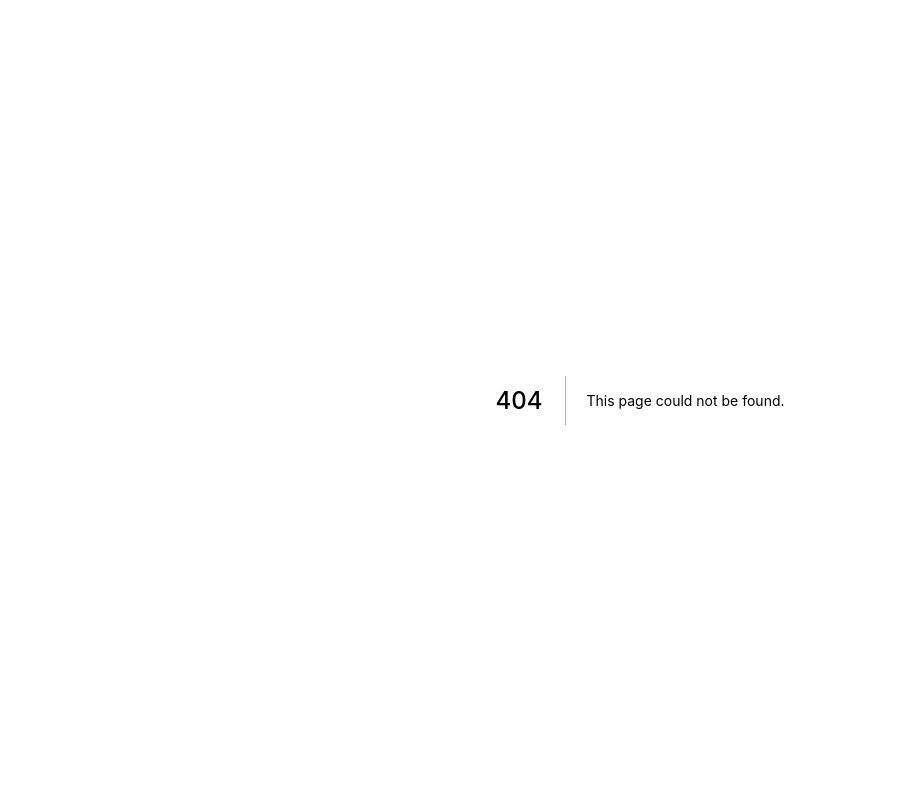
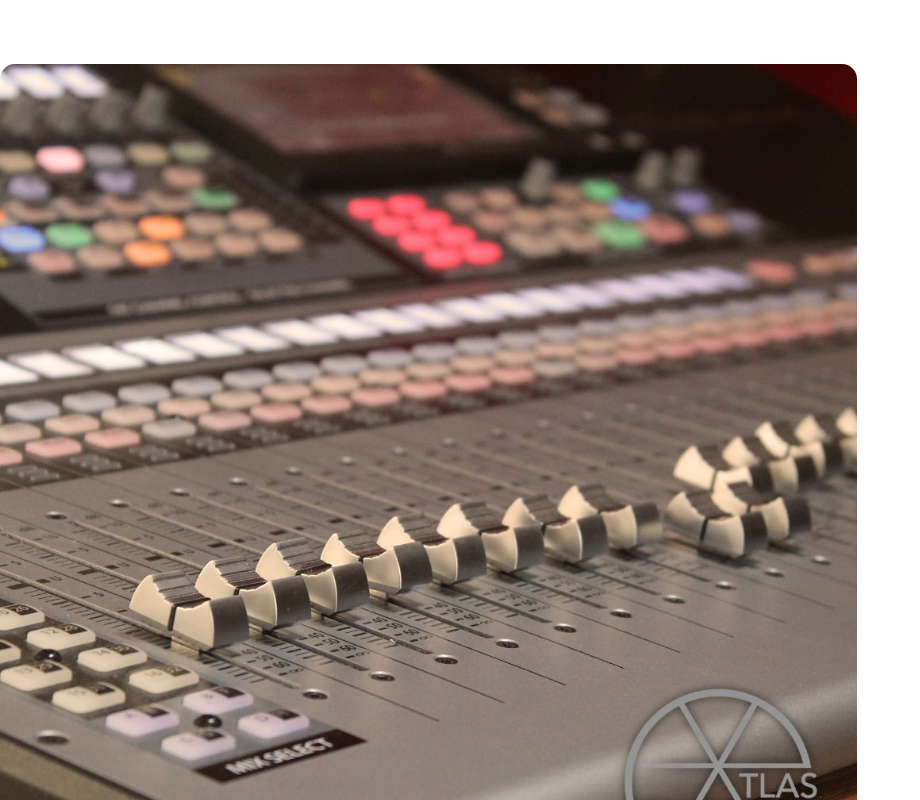
Before and after one commit to Norman-Ben/atlas_audio_website, a Next.js app: page /components/QuoteForm in a window 1280 px wide. Before the commit this address had no page. Shown: the top 800 px of the page, without its empty margins (0-920 px from the left). Built offline with nearby package versions, Linux system fonts and the light colour scheme.

Commit message:
add quote form page and components

```diff
--- /dev/null
+++ b/pages/components/QuoteForm.js
@@ -0,0 +1,25 @@
+import React from 'react';
+import styles, { layout } from '../style';
+import ContactUsButton from './ContactUsButton';
+import Image from 'next/image';
+import MixingDesk from '../../public/assets/AtlasMixingDeskPic.jpg';
+
+export default function QuoteForm() {
+  return (
+    <section className={`md:${layout.section} ${layout.sectionReverse}`}>
+      <div className={`${layout.sectionImgReverse}`}>
+        <Image
+          src={MixingDesk}
+          alt="Mixing Desk"
+          className="md:w-[90%] w-[65%] rounded-[15px] relative z-[5]"
+        />
+      </div>
+      <form>
+        <div className={layout.sectionInfo}>
+          <h2 className={styles.heading2}>Health Home Truths</h2>
+          <div className={`${styles.paragraph} max-w-[470px] mt-5`}></div>
+        </div>
+      </form>
+    </section>
+  );
+}
--- a/pages/components/index.js
+++ b/pages/components/index.js
@@ -9,6 +9,7 @@ import PortfolioContent from '../components/PortfolioContent';
 import ContactContent from '../components/ContactContent';
 import WhatWeDoCard from '../components/WhatWeDoCard';
 import WhatWeDoCardRev from '../components/WhatWeDoCardRev';
+import QuoteForm from '../components/QuoteForm';
 
 export {
   Navbar,
@@ -22,4 +23,5 @@ export {
   ContactContent,
   WhatWeDoCard,
   WhatWeDoCardRev,
+  QuoteForm,
 };
--- /dev/null
+++ b/pages/quote.js
@@ -0,0 +1,25 @@
+import React from 'react';
+import styles from './style.js';
+import { Navbar, Footer, QuoteForm } from './components/index.js';
+
+export default function Quote() {
+  return (
+    <div className="bg-primary w-full overflow-hidden">
+      <div className={`${styles.paddingX} ${styles.flexCenter}`}>
+        <div className={`${styles.boxWidth}`}>
+          <Navbar />
+        </div>
+      </div>
+      <div className={`bg-primary ${styles.paddingX} ${styles.flexStart}`}>
+        <div className={`${styles.boxWidth}`}>
+          <QuoteForm />
+        </div>
+      </div>
+      <div className={`bg-primary ${styles.paddingX} ${styles.flexStart}`}>
+        <div className={`${styles.boxWidth}`}>
+          <Footer />
+        </div>
+      </div>
+    </div>
+  );
+}
```
